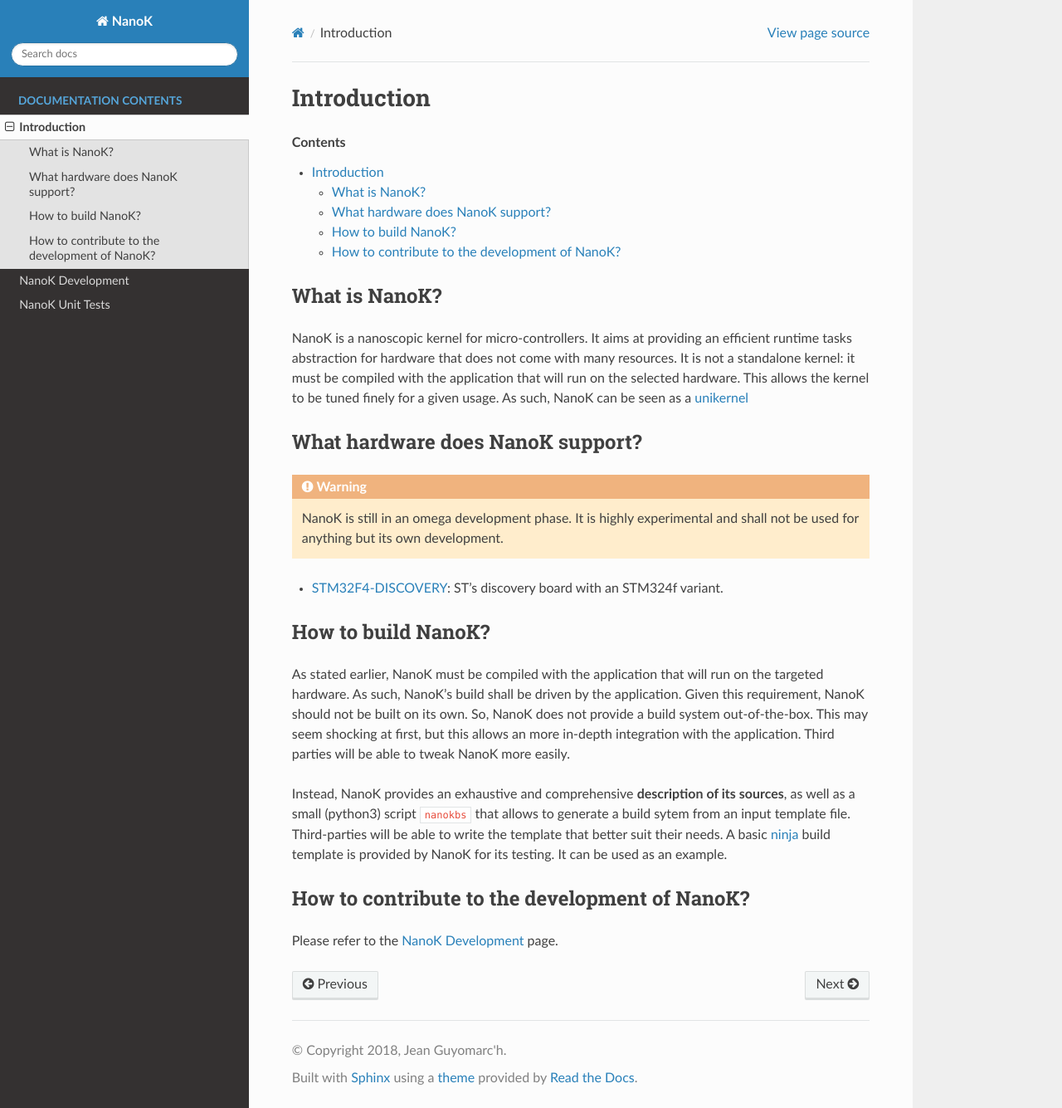
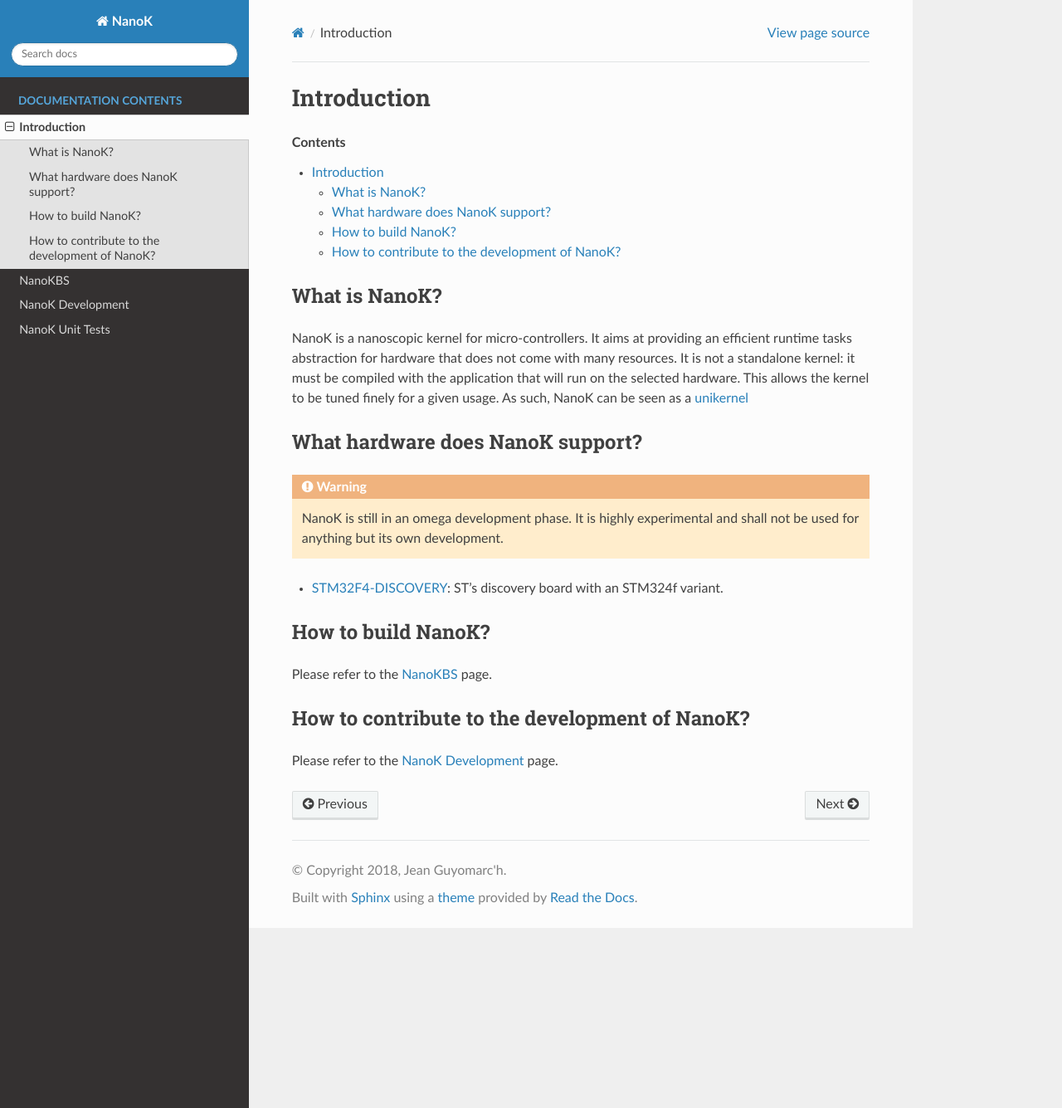
Before and after one commit to jeanguyomarch/nanok, a Sphinx documentation site: the page built from docs/source/intro.rst, in a window 1280 px wide and 1335 px high. Shown: the whole window at 83% size. Built offline with Sphinx 7.4.7 and the Read the Docs theme 2.0.0, drawn with Linux system fonts in a browser that asks for light colours; formulas are drawn with MathJax 3.

Commit message:
doc: explain how to use nanokbs
This addresses #5

```diff
--- a/docs/source/index.rst
+++ b/docs/source/index.rst
@@ -15,5 +15,6 @@ please visit :doc:`dev`.
    :caption: Documentation Contents
 
    intro
+   nanokbs
    dev
    unit
--- a/docs/source/intro.rst
+++ b/docs/source/intro.rst
@@ -29,18 +29,7 @@ What hardware does NanoK support?
 How to build NanoK?
 -------------------------------------------------------------------------------
 
-As stated earlier, NanoK must be compiled with the application that will run on
-the targeted hardware. As such, NanoK's build shall be driven by the
-application. Given this requirement, NanoK should not be built on its own. So,
-NanoK does not provide a build system out-of-the-box. This may seem shocking at
-first, but this allows an more in-depth integration with the application. Third
-parties will be able to tweak NanoK more easily.
-
-Instead, NanoK provides an exhaustive and comprehensive **description of its
-sources**, as well as a small (python3) script ``nanokbs`` that allows to
-generate a build sytem from an input template file. Third-parties will be able
-to write the template that better suit their needs. A basic `ninja`_ build
-template is provided by NanoK for its testing. It can be used as an example.
+Please refer to the :doc:`nanokbs` page.
 
 
 How to contribute to the development of NanoK?
@@ -51,4 +40,3 @@ Please refer to the :doc:`dev` page.
 
 .. _unikernel: https://en.wikipedia.org/wiki/Unikernel
 .. _STM32F4-DISCOVERY: https://www.st.com/en/evaluation-tools/stm32f4discovery.html
-.. _ninja: https://ninja-build.org
```
Also changed, not shown: docs/source/nanokbs.rst (added, +86 -0 lines).
